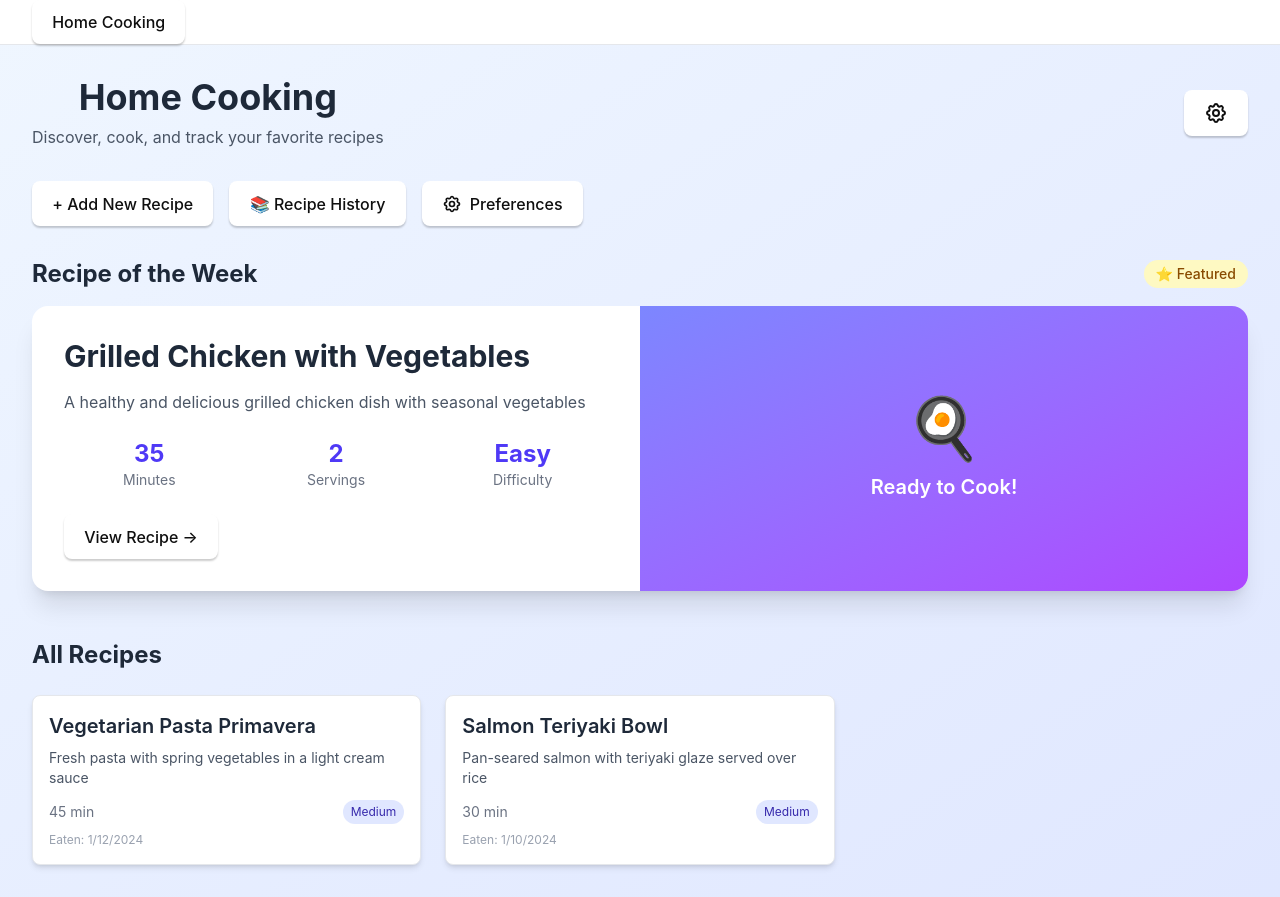
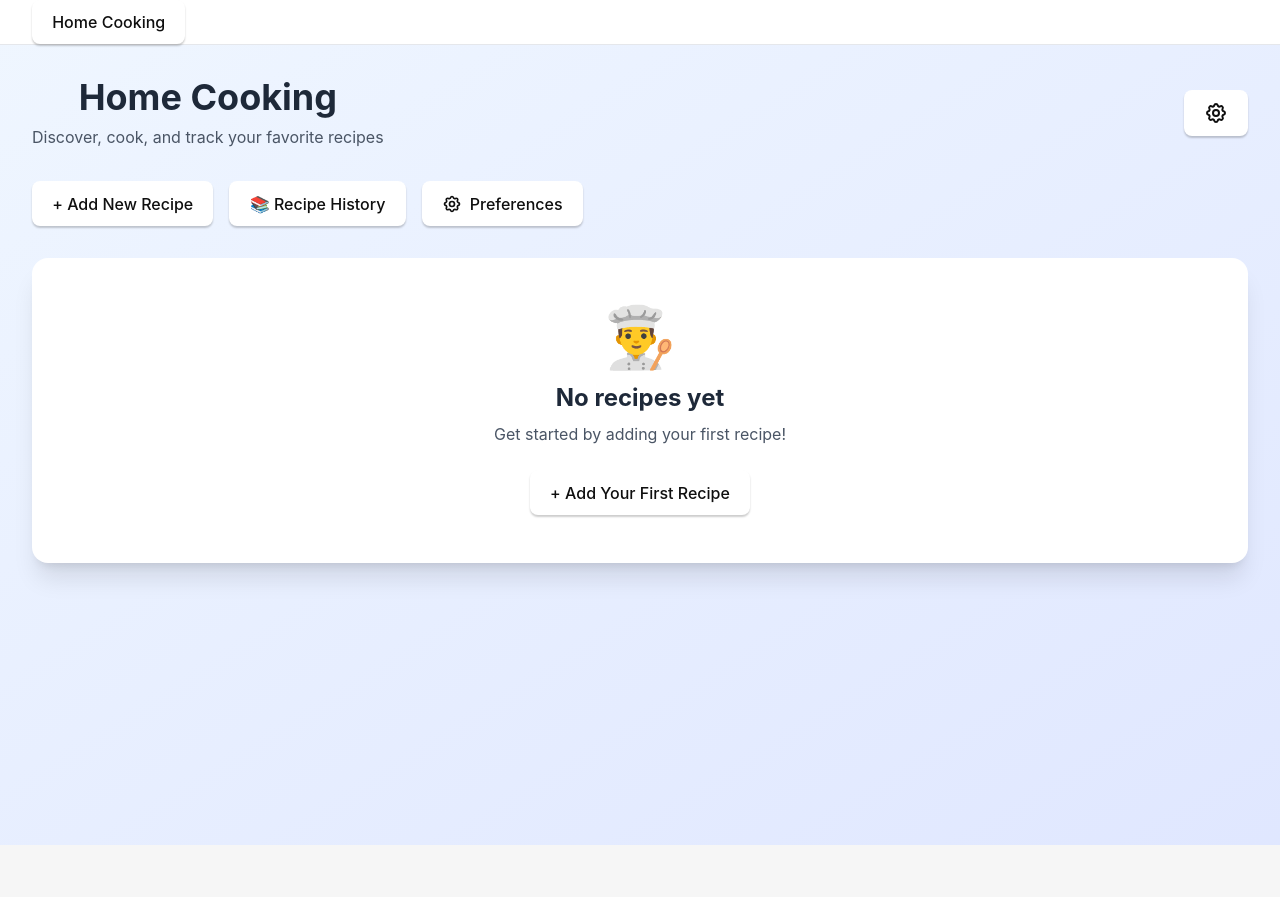
Before and after one commit to tiusty/home_portal, a React (Vite) app: page / in a window 1280 px wide. After the commit the page ends 845 px from the top, so only its background shows below. Built offline with nearby package versions, Linux system fonts and the light colour scheme.

Commit message:
Remove mock recipes and update preferences

```diff
--- a/src/recipes/HomeCooking.tsx
+++ b/src/recipes/HomeCooking.tsx
@@ -1,23 +1,24 @@
-import { useState } from 'react';
+import { useEffect, useState } from 'react';
 import { Recipe, RecipePreferences } from './types';
-import { mockRecipes } from './data';
 import { defaultPreferences } from './defaultPreferences';
 import RecipeCard from './components/RecipeCard';
 import RecipeDetail from './components/RecipeDetail';
 import AddRecipe from './components/AddRecipe';
 import Preferences from './Preferences';
 
-interface HomeCookingProps {
-  // No props needed - HomeCooking is self-contained
-}
-
 type View = 'home' | 'add' | 'detail' | 'history' | 'preferences';
 
-export default function HomeCooking({}: HomeCookingProps) {
-  const [recipes, setRecipes] = useState<Recipe[]>(mockRecipes);
+export default function HomeCooking() {
+  const [recipes, setRecipes] = useState<Recipe[]>(() => {
+    const savedRecipes = localStorage.getItem('recipes') || '[]';
+    return JSON.parse(savedRecipes);
+  });
+  useEffect(() => {
+    localStorage.setItem('recipes', JSON.stringify(recipes));
+  }, [recipes]);
   const [preferences, setPreferences] = useState<RecipePreferences>(defaultPreferences);
   const [currentView, setCurrentView] = useState<View>('home');
-
+  const [selectedRecipe, setSelectedRecipe] = useState<Recipe | null>(null);
 
   // Get recipe of the week (most recent recipe or first one)
   const recipeOfTheWeek = recipes.length > 0 ? recipes[0] : null;
--- a/src/recipes/Preferences.tsx
+++ b/src/recipes/Preferences.tsx
@@ -153,7 +153,7 @@ export default function Preferences({ preferences, onSave, recipes, onCancel }:
           <div className="bg-white rounded-lg shadow-md p-6">
             <h2 className="text-2xl font-semibold text-gray-800 mb-4">Difficulty Levels</h2>
             <p className="text-sm text-gray-600 mb-4">
-              Select the difficulty levels you&apos;re comfortable with.
+              Select the difficulty levels you're comfortable with.
             </p>
             <div className="flex flex-wrap gap-3">
               {difficultyLevels.map((difficulty) => (
--- a/src/recipes/data.ts
+++ /dev/null
@@ -1,87 +0,0 @@
-import { Recipe } from './types';
-
-export const mockRecipes: Recipe[] = [
-  {
-    id: '1',
-    name: 'Grilled Chicken with Vegetables',
-    description: 'A healthy and delicious grilled chicken dish with seasonal vegetables',
-    ingredients: [
-      { name: 'Chicken breast', amount: '2', unit: 'pieces' },
-      { name: 'Bell peppers', amount: '2', unit: 'pieces' },
-      { name: 'Zucchini', amount: '1', unit: 'piece' },
-      { name: 'Olive oil', amount: '2', unit: 'tbsp' },
-      { name: 'Salt', amount: '1', unit: 'tsp' },
-      { name: 'Black pepper', amount: '1/2', unit: 'tsp' },
-    ],
-    instructions: [
-      'Preheat grill to medium-high heat',
-      'Season chicken breast with salt and pepper',
-      'Brush vegetables with olive oil',
-      'Grill chicken for 6-7 minutes per side',
-      'Grill vegetables for 4-5 minutes',
-      'Let chicken rest for 5 minutes before serving',
-    ],
-    prepTime: 15,
-    cookTime: 20,
-    servings: 2,
-    difficulty: 'Easy',
-    category: 'Main Course',
-    tags: ['healthy', 'grilled', 'chicken'],
-    dateEaten: new Date('2024-01-15'),
-  },
-  {
-    id: '2',
-    name: 'Vegetarian Pasta Primavera',
-    description: 'Fresh pasta with spring vegetables in a light cream sauce',
-    ingredients: [
-      { name: 'Pasta', amount: '400', unit: 'g' },
-      { name: 'Cherry tomatoes', amount: '200', unit: 'g' },
-      { name: 'Broccoli', amount: '1', unit: 'cup' },
-      { name: 'Carrots', amount: '2', unit: 'pieces' },
-      { name: 'Heavy cream', amount: '1/2', unit: 'cup' },
-      { name: 'Parmesan cheese', amount: '50', unit: 'g' },
-    ],
-    instructions: [
-      'Cook pasta according to package instructions',
-      'Sauté vegetables in a large pan',
-      'Add cream and bring to a simmer',
-      'Toss cooked pasta with sauce',
-      'Serve with grated parmesan',
-    ],
-    prepTime: 20,
-    cookTime: 25,
-    servings: 4,
-    difficulty: 'Medium',
-    category: 'Main Course',
-    tags: ['vegetarian', 'pasta', 'italian'],
-    dateEaten: new Date('2024-01-12'),
-  },
-  {
-    id: '3',
-    name: 'Salmon Teriyaki Bowl',
-    description: 'Pan-seared salmon with teriyaki glaze served over rice',
-    ingredients: [
-      { name: 'Salmon fillet', amount: '4', unit: 'oz' },
-      { name: 'Rice', amount: '1', unit: 'cup' },
-      { name: 'Teriyaki sauce', amount: '1/4', unit: 'cup' },
-      { name: 'Edamame', amount: '1/2', unit: 'cup' },
-      { name: 'Carrots', amount: '1', unit: 'piece' },
-      { name: 'Sesame seeds', amount: '1', unit: 'tsp' },
-    ],
-    instructions: [
-      'Cook rice according to package instructions',
-      'Heat pan over medium-high heat',
-      'Sear salmon skin-side down for 4 minutes',
-      'Flip and cook for 3 more minutes',
-      'Brush with teriyaki sauce in the last minute',
-      'Serve over rice with vegetables',
-    ],
-    prepTime: 10,
-    cookTime: 20,
-    servings: 1,
-    difficulty: 'Medium',
-    category: 'Main Course',
-    tags: ['salmon', 'asian', 'healthy'],
-    dateEaten: new Date('2024-01-10'),
-  },
-];
--- a/src/recipes/defaultPreferences.ts
+++ b/src/recipes/defaultPreferences.ts
@@ -1,9 +1,14 @@
 import { RecipePreferences } from './types';
 
 export const defaultPreferences: RecipePreferences = {
-  numberOfMeals: 5,
+  numberOfMeals: 7,
   preferredCategories: [],
   maxPrepTime: null,
   maxCookTime: null,
   difficultyLevels: ['Easy', 'Medium', 'Hard'],
+  dietaryTags: [],
+  servingsRange: {
+    min: 1,
+    max: 10,
+  },
 };
```
